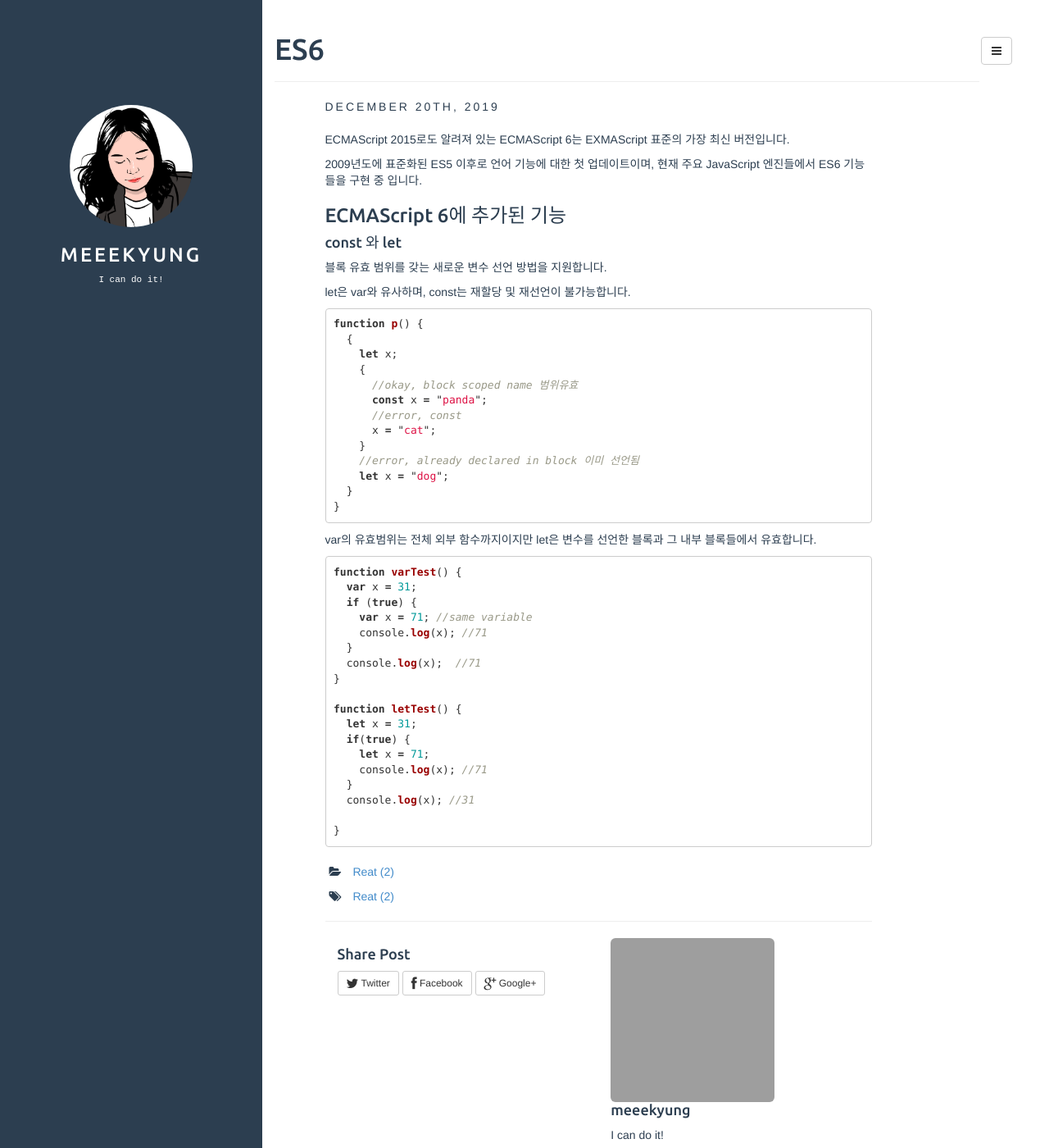
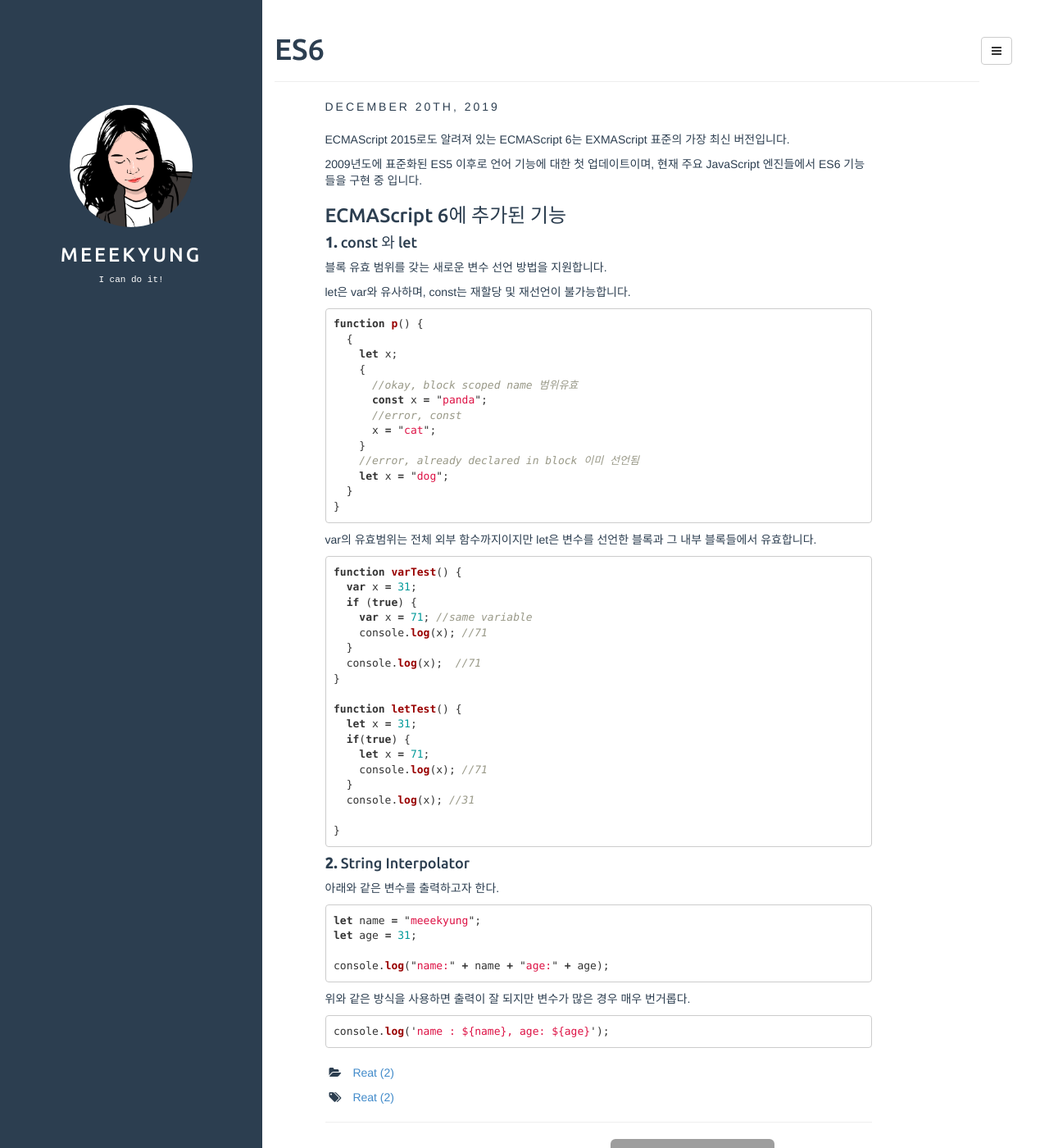
Before and after one commit to meeekyung/meeekyung.github.io, a Jekyll site: the page built from _posts/2019-12-20-ES6.md, in a window 1280 px wide and 1400 px high. Shown: the whole window at 82% size. Built offline with Jekyll 4.4.1, drawn with Linux system fonts in a browser that asks for light colours; grey boxes are pictures that could not be loaded.

Commit message:
Update 2019-12-20-ES6.md

```diff
--- a/_posts/2019-12-20-ES6.md
+++ b/_posts/2019-12-20-ES6.md
@@ -12,7 +12,7 @@ ECMAScript 2015로도 알려져 있는 ECMAScript 6는 EXMAScript 표준의 가
 
 ### ECMAScript 6에 추가된 기능
 
-#### const 와 let
+#### **1.** const 와 let
 
 블록 유효 범위를 갖는 새로운 변수 선언 방법을 지원합니다.
 
@@ -57,3 +57,20 @@ function letTest() {
 
 }
 ~~~
+
+#### **2.** String Interpolator
+
+아래와 같은 변수를 출력하고자 한다.
+
+~~~javascript
+let name = "meeekyung";
+let age = 31;
+
+console.log("name:" + name + "age:" + age);
+~~~
+
+위와 같은 방식을 사용하면 출력이 잘 되지만 변수가 많은 경우 매우 번거롭다.
+
+~~~javascript
+console.log('name : ${name}, age: ${age}');
+~~~
```
